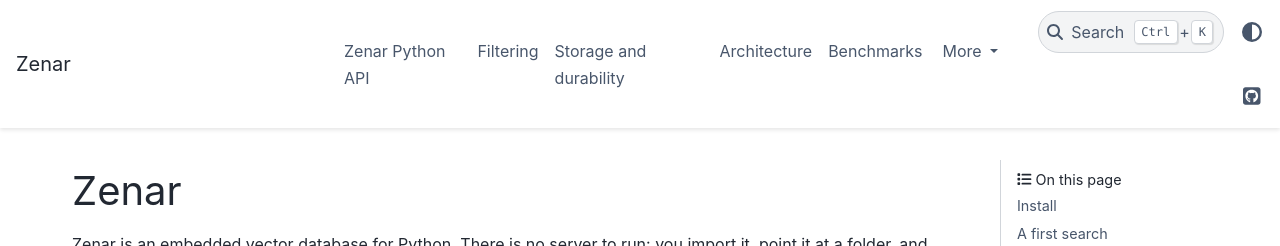
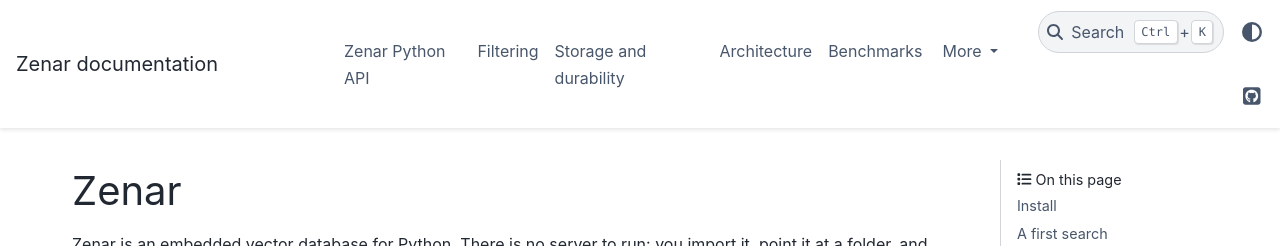
Before and after one commit to DonyNurArifR/zenar, a Sphinx documentation site: the page built from docs/index.md, in a window 1280 px wide. Shown: the top 246 px of the page. Built offline with Sphinx 7.4.7 and the PyData theme 0.15.4, drawn with Linux system fonts in a browser that asks for light colours.

Commit message:
Use Sphinx's default page title [skip ci]

```diff
--- a/docs/conf.py
+++ b/docs/conf.py
@@ -13,7 +13,6 @@
 myst_heading_anchors = 3
 
 html_theme = "pydata_sphinx_theme"
-html_title = "Zenar"
 html_theme_options = {
     "github_url": "https://github.com/DonyNurArifR/zenar",
     "navbar_end": ["theme-switcher", "navbar-icon-links"],
```
